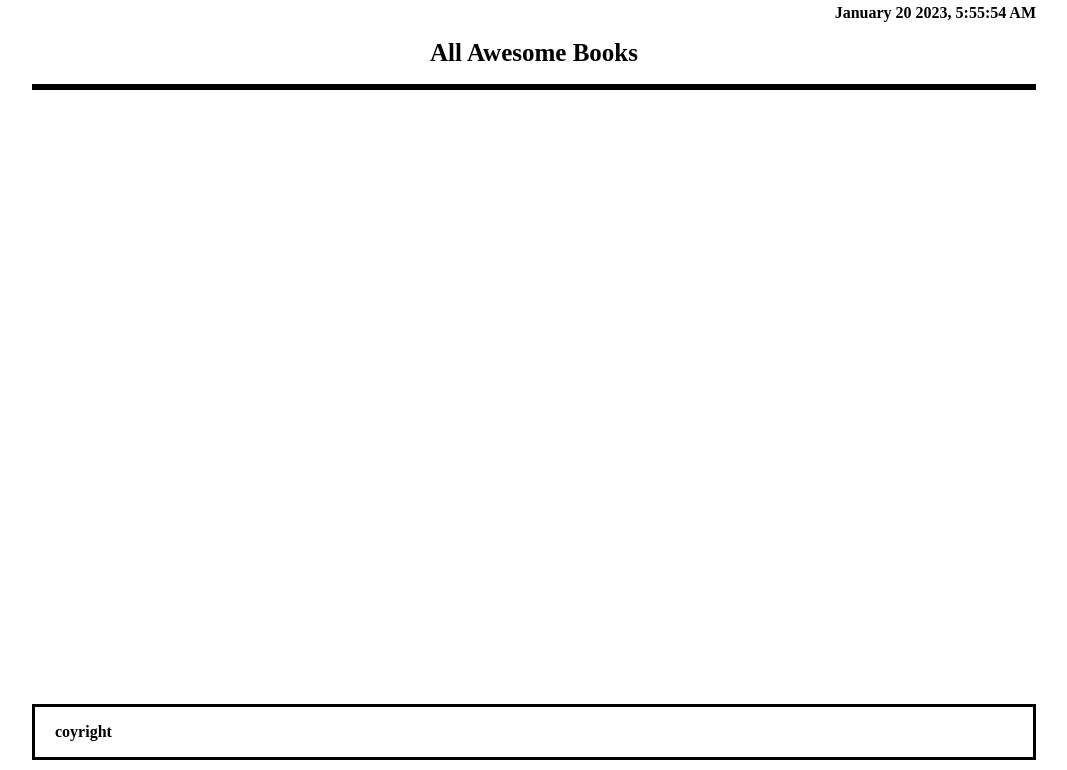
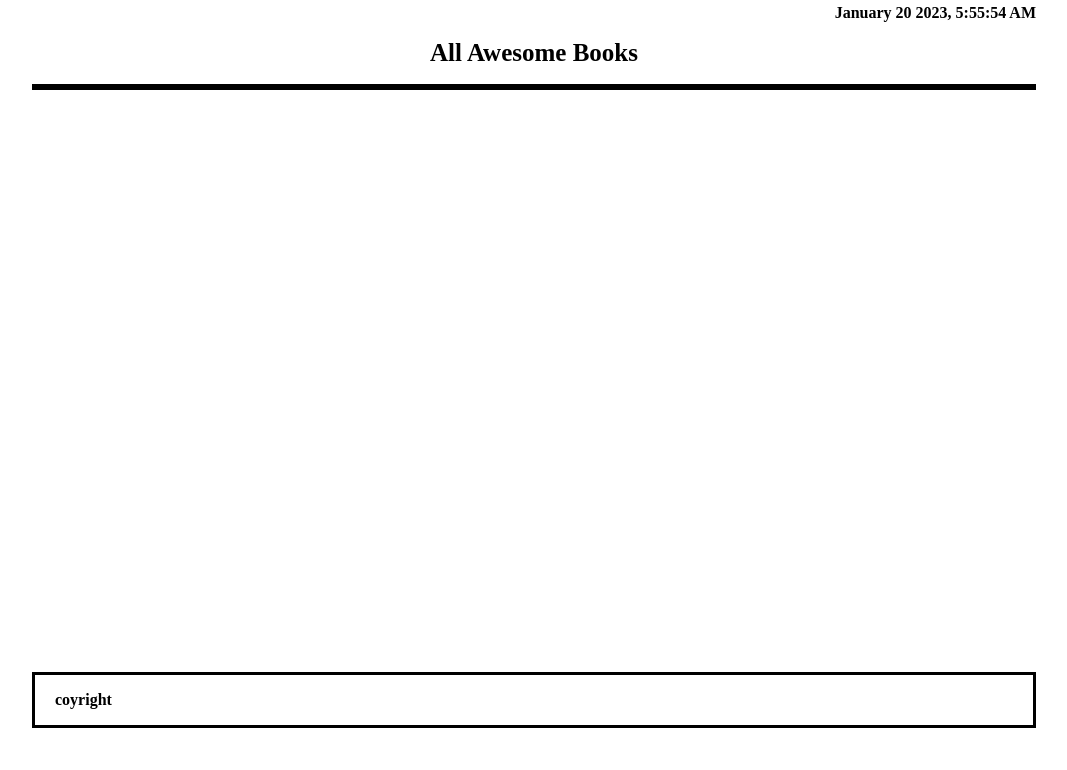
Before and after one commit to mrprotocoll/awesome-books-microverse, a website with bundled scripts: page index.html in a window 1280 px wide. Shown: the part 61-831 px from the top of the page, without its empty margins (106-1173 px from the left). After the commit the page ends 800 px from the top, so only its background shows below. Built offline with nearby package versions, Linux system fonts and the light colour scheme.

Commit message:
Update style

```diff
--- a/index.css
+++ b/index.css
@@ -13,7 +13,7 @@ body {
 }
 
 main {
-  min-height: calc(100vh - 100px);
+  min-height: calc(100vh - 132px);
 }
 
 .border {
```
